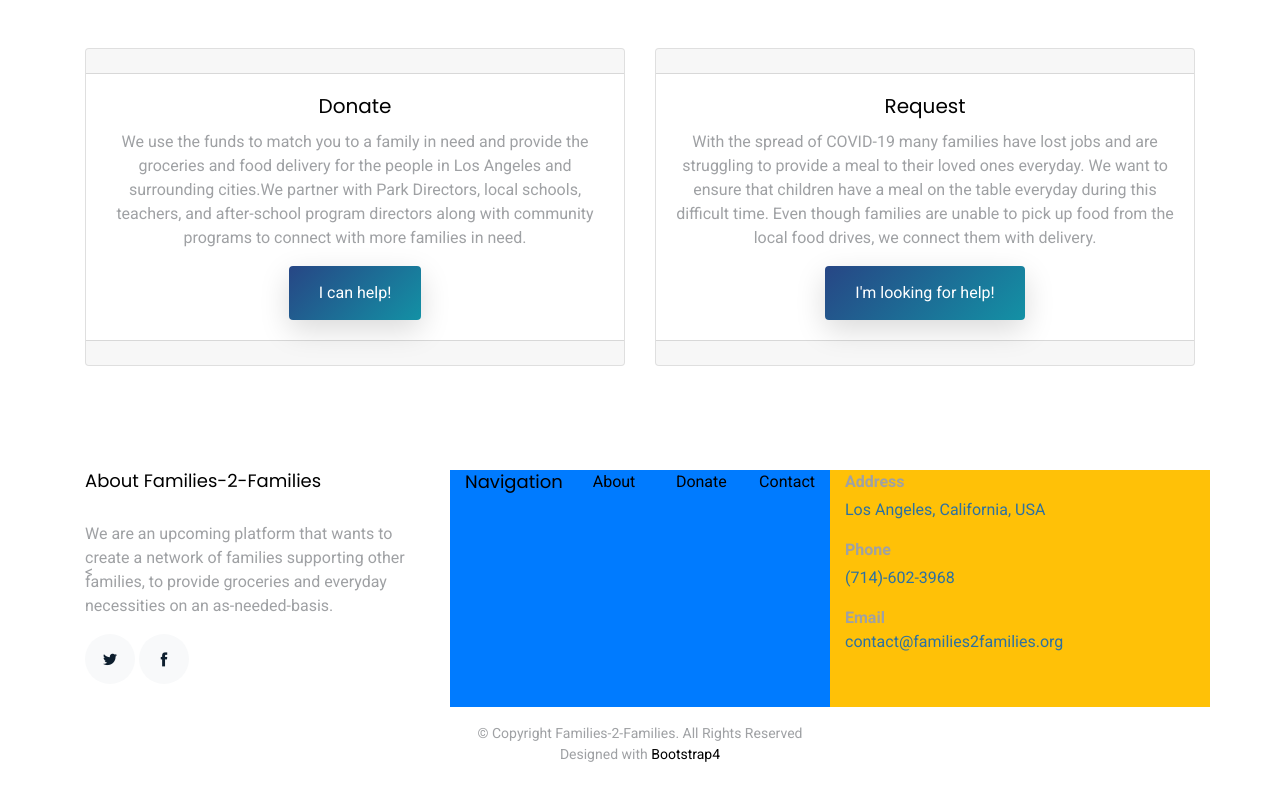
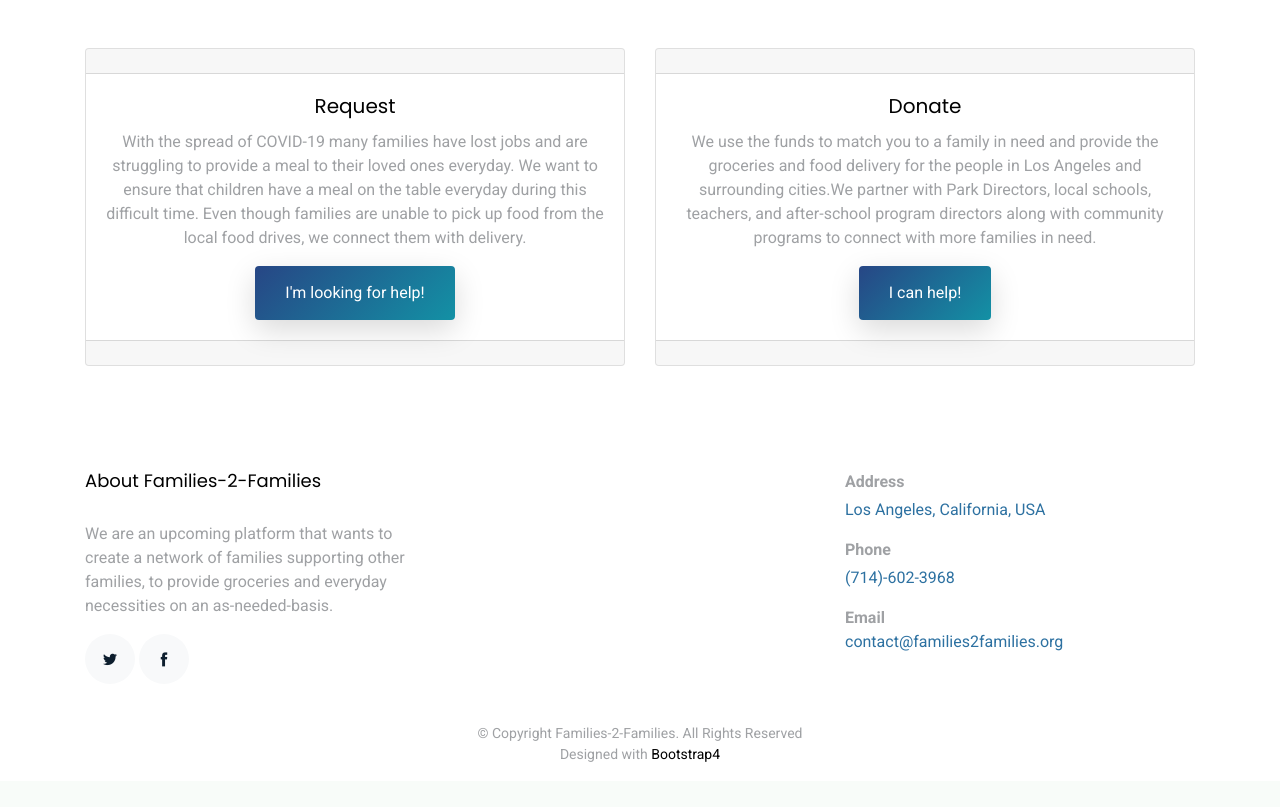
Before and after one commit to Family2Family/website, a Flask app: page / in a window 1280 px wide. Shown: the part 320-1127 px from the top of the page. After the commit the page ends 1082 px from the top, so only its background shows below. Run offline with Flask 2, Linux system fonts and the light colour scheme; some libraries are stand-ins or nearby versions.

Commit message:
feat(base): reordered donor request buttons

```diff
--- a/templates/about.html
+++ b/templates/about.html
@@ -7,17 +7,16 @@
 {% block content %}
     <main id="main">
         <div class="hero-section inner-page">
-          <div class="container">
-            <div class="row align-content-center">
-            <div class="col-12 text-center hero-text">
-                  <h1 data-aos="fade-up" data-aos-delay="">Welcome!</h1>
-                  <p class="mb-5" data-aos="fade-up"  data-aos-delay="100">F2F is a platform that connects families who are in need in the Los Angeles area with a sponsor to provide groceries and household essentials.</p>
+            <div class="container">
+                <div class="row align-content-center">
+                    <div class="col-12 text-center hero-text">
+                        <h1 data-aos="fade-up" data-aos-delay="1000">Welcome!</h1>
+                        <p class="mb-5" data-aos="fade-up"  data-aos-delay="1000">F2F is a platform that connects families who are in need in the Los Angeles area with a sponsor to provide groceries and household essentials.</p>
+                    </div>
+                </div>
             </div>
-          </div>
-
-<
         </div>
-        </div>
+    </main>
 <!--            <div class="row">-->
 <!--              <div class="col-md-4">-->
 <!--                <div class="step">-->
@@ -67,5 +66,4 @@
 <!--              </div>-->
 <!--            </div>-->
 
-    </main>
 {% endblock %}
--- a/templates/base.html
+++ b/templates/base.html
@@ -111,7 +111,7 @@
                 <div class="card-footer text-muted">  </div>
               </div>
             </div>
-            <div class="col-md-6 my-4">
+            <div class="col-md-6 my-4 order-first">
               <div class="card text-center">
                 <div class="card-header">
 
@@ -133,7 +133,7 @@
       <div class="container footer">
         <div class="row" id="BIO, NAV, CONTACT INFO">
             <!--  F2F Bio  -->
-            <div class="col-md-4 mb-4 mb-md-0" id="about f2f bio">
+            <div class="col-lg-4 col-md-4 mb-4 mb-md-0" id="about f2f bio" data-aos="fade-right">
               <h3>About Families-2-Families</h3>
               <p id="bio">
                 We are an upcoming platform that wants to create a network of families supporting other families,
@@ -144,21 +144,22 @@
                 <a href="#"><span class="icofont-facebook"></span></a>
               </p>
             </div>
-            <!--   Footer Links        -->
-            <div class="col-md-4 mb-4 mb-md-0 bg-primary" id="navigation container">
-                <!--   Navigation links           -->
-                <div class="row ">
-                  <div class="col align-self-center"><h3 class="my-auto">Navigation</h3></div>
-                  <div class="col"><a class="my-auto"href="/about">About</a></div>
+<!--            &lt;!&ndash;   Footer Links        &ndash;&gt;-->
+<!--            <div class="col-md-4 mb-4 mb-md-0 " id="navigation container" data-aos="">-->
+<!--                &lt;!&ndash;   Navigation links           &ndash;&gt;-->
+<!--                <div class="row ">-->
+<!--                  <div class="col align-self-center"><h3 class="my-auto">Navigation</h3></div>-->
+<!--                  <div class="col"><a class="my-auto"href="/about">About</a></div>-->
 <!--                  <div class="col"><a class="my-auto"href="/vision">Vision</a></div>-->
-                  <div class="col"><a class="my-auto"href="/donate">Donate</a></div>
-                  <div class="col"><a class="my-auto"href="/contact">Contact</a></div>
+<!--                  <div class="col"><a class="my-auto"href="/donate">Donate</a></div>-->
+<!--                  <div class="col"><a class="my-auto"href="/contact">Contact</a></div>-->
 
-                  <!--   <li><a href="/timeline">Timeline</a></li>-->
-                </div>
-            </div>
+<!--                  &lt;!&ndash;   <li><a href="/timeline">Timeline</a></li>&ndash;&gt;-->
+<!--                </div>-->
+<!--            </div>-->
+
             <!--   Contact Info Div Container  -->
-            <div class="col-md-4 mr-aut bg-warning" data-aos="fade-up" >
+            <div class="col-lg-4 offset-lg-4 col-md-4 mb-4 mb-md-0" data-aos="fade-right">
                 <ul class="list-unstyled">
                   <li class="mb-3">
                     <strong class="d-block mb-1">Address</strong>
```
